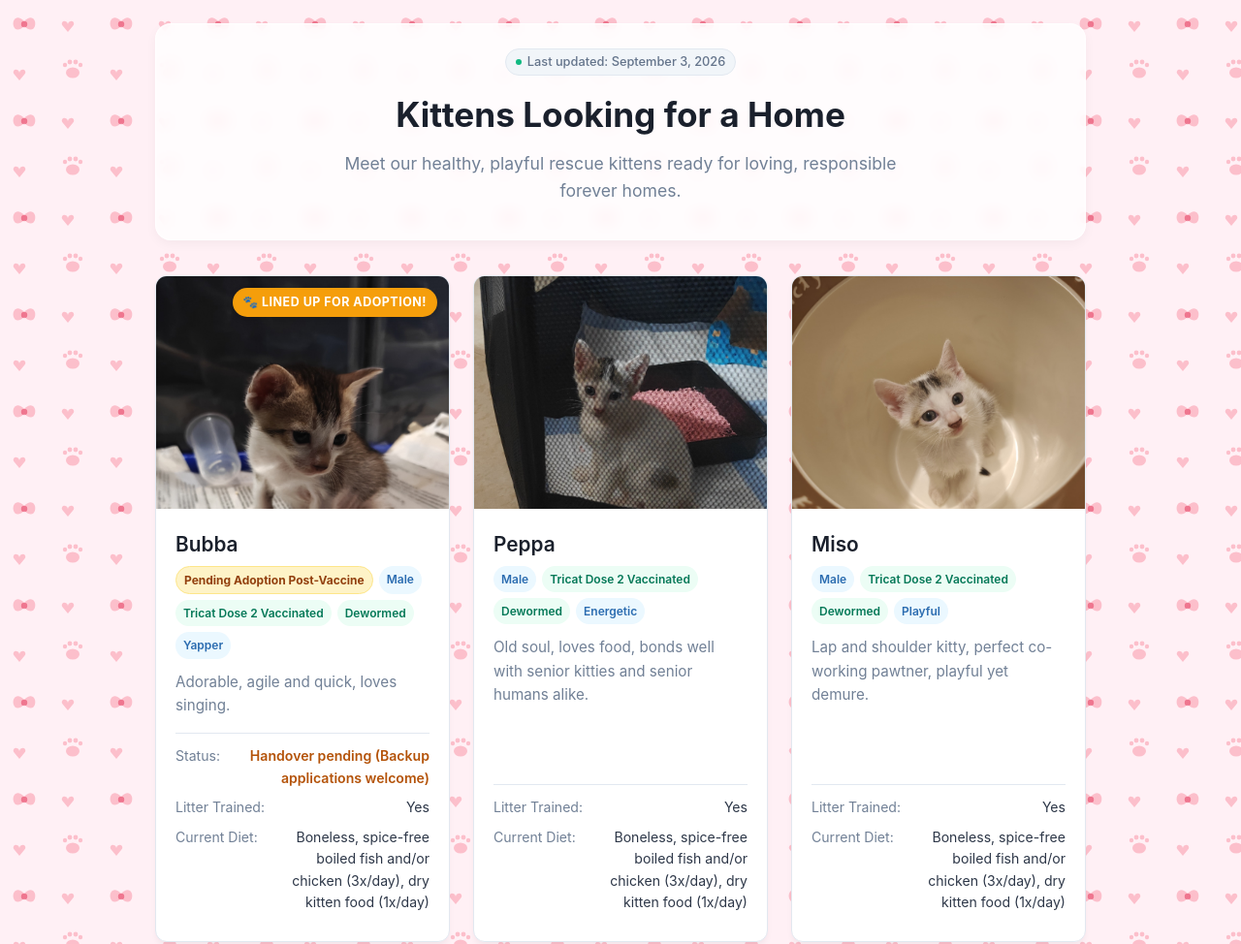
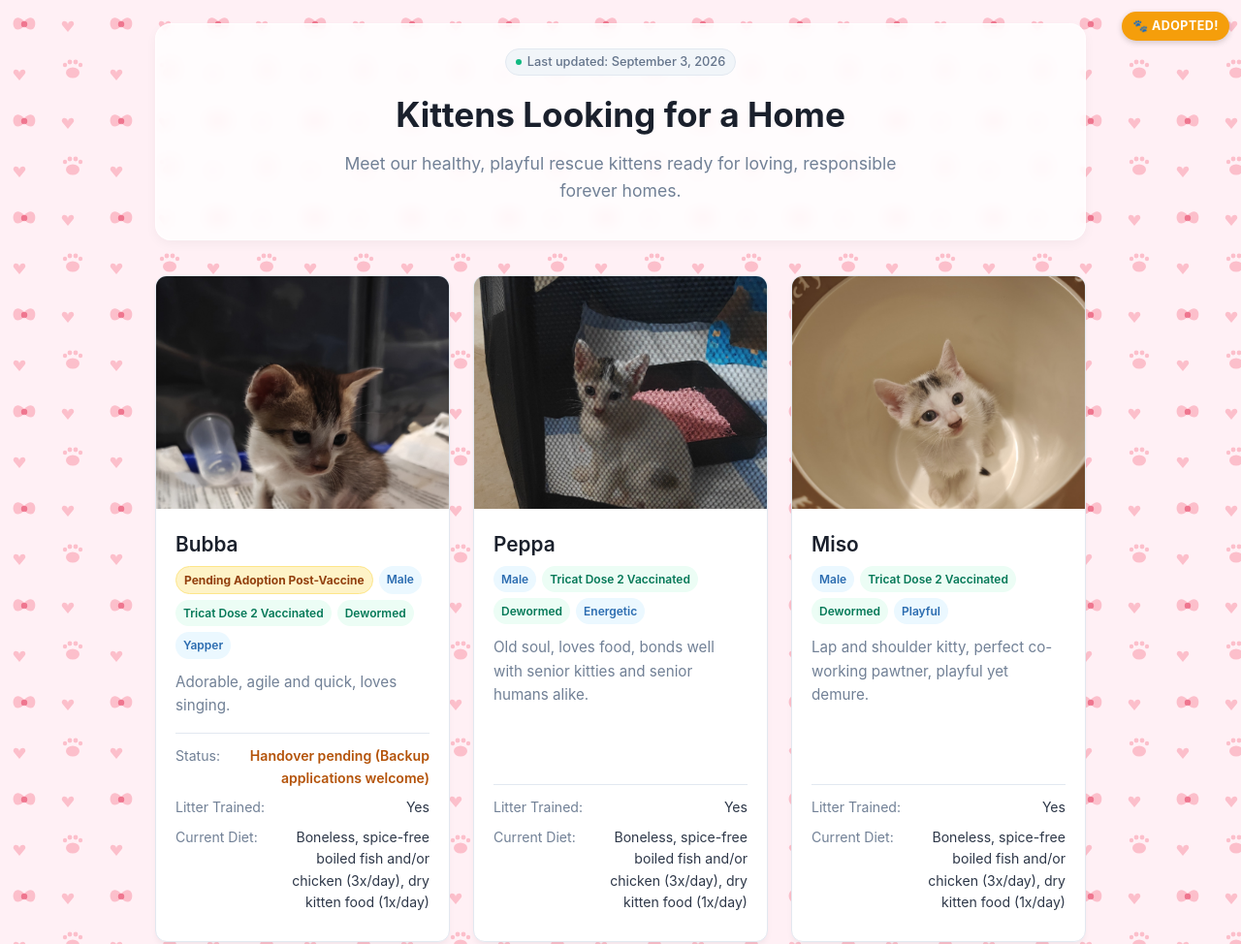
Before and after one commit to dipto032/kitten-adoption-site, a plain HTML site: page index.html in a window 1280 px wide. Shown: the top 974 px of the page at 97% size. Drawn offline with Linux system fonts and the light colour scheme.

Commit message:
Update_1 261107

```diff
--- a/index.html
+++ b/index.html
@@ -405,7 +405,6 @@
       <article class="card">
         <div class="card-image-wrap">
           <img src="images/bubba_b.jpg" alt="Bubba">
-          <span class="status-ribbon">🐾 Lined up for adoption!</span>
         </div>
         <div class="card-body">
           <div class="card-header">
@@ -452,6 +451,7 @@
       <!-- Miso -->
       <article class="card">
         <img src="images/miso_a.jpg" alt="Miso">
+        <span class="status-ribbon">🐾 Adopted!</span>
         <div class="card-body">
           <div class="card-header">
             <h2 class="card-title">Miso</h2>
```
